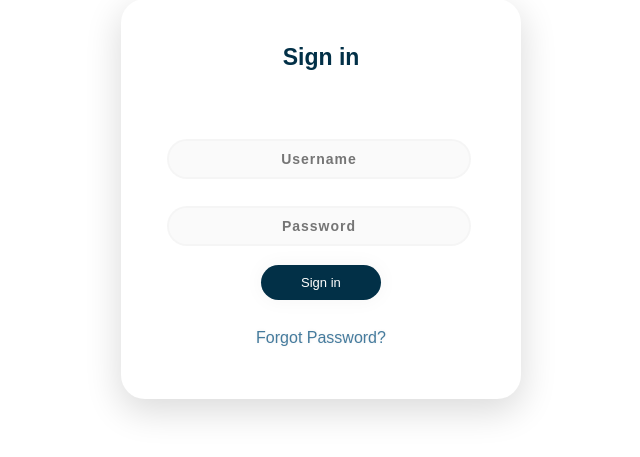
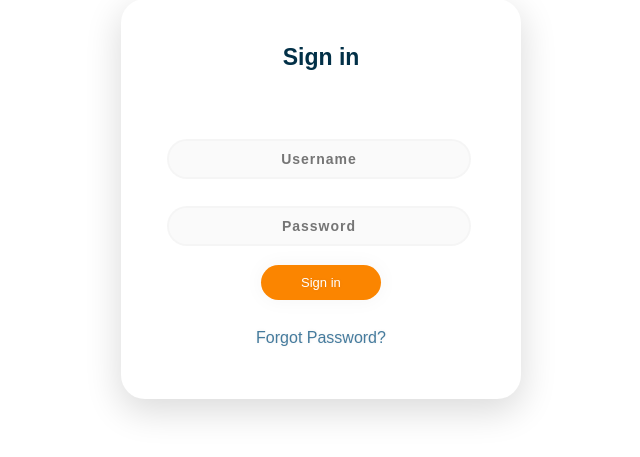
Before and after one commit to HCI-Annotators/HCI-Annotators.github.io, a Flask app: page /manager-login/ in a window 1280 px wide, with the pointer over the restyled element. Shown: the part 113-570 px from the top of the page, without its empty margins (319-959 px from the left). Run offline with Flask 2, Linux system fonts and the light colour scheme; some libraries are stand-ins or nearby versions.

Commit message:
Change hover color for sign in button

```diff
--- a/static/css/login.css
+++ b/static/css/login.css
@@ -65,7 +65,7 @@ font-family: 'Ubuntu', sans-serif;
 }
 
 .submit {
-  cursor: pointer;
+    cursor: pointer;
     border-radius: 5em;
     color: #fff;
     background: #023047;
@@ -78,6 +78,10 @@ font-family: 'Ubuntu', sans-serif;
     margin-left: 35%;
     font-size: 13px;
     box-shadow: 0 0 20px 1px rgba(0, 0, 0, 0.04);
+}
+
+.submit:hover {
+  background-color: #fb8500;
 }
 
 .forgot {
```
